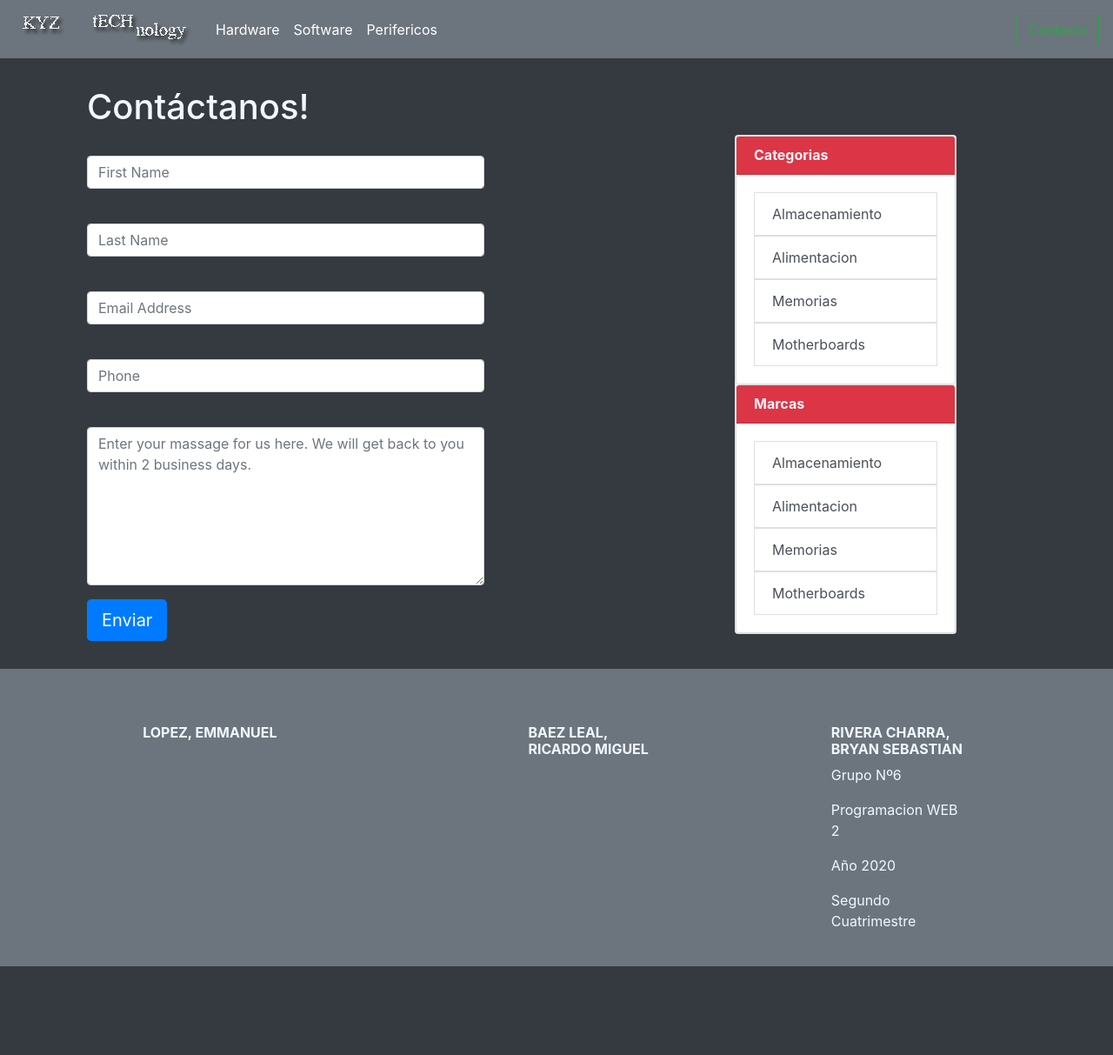
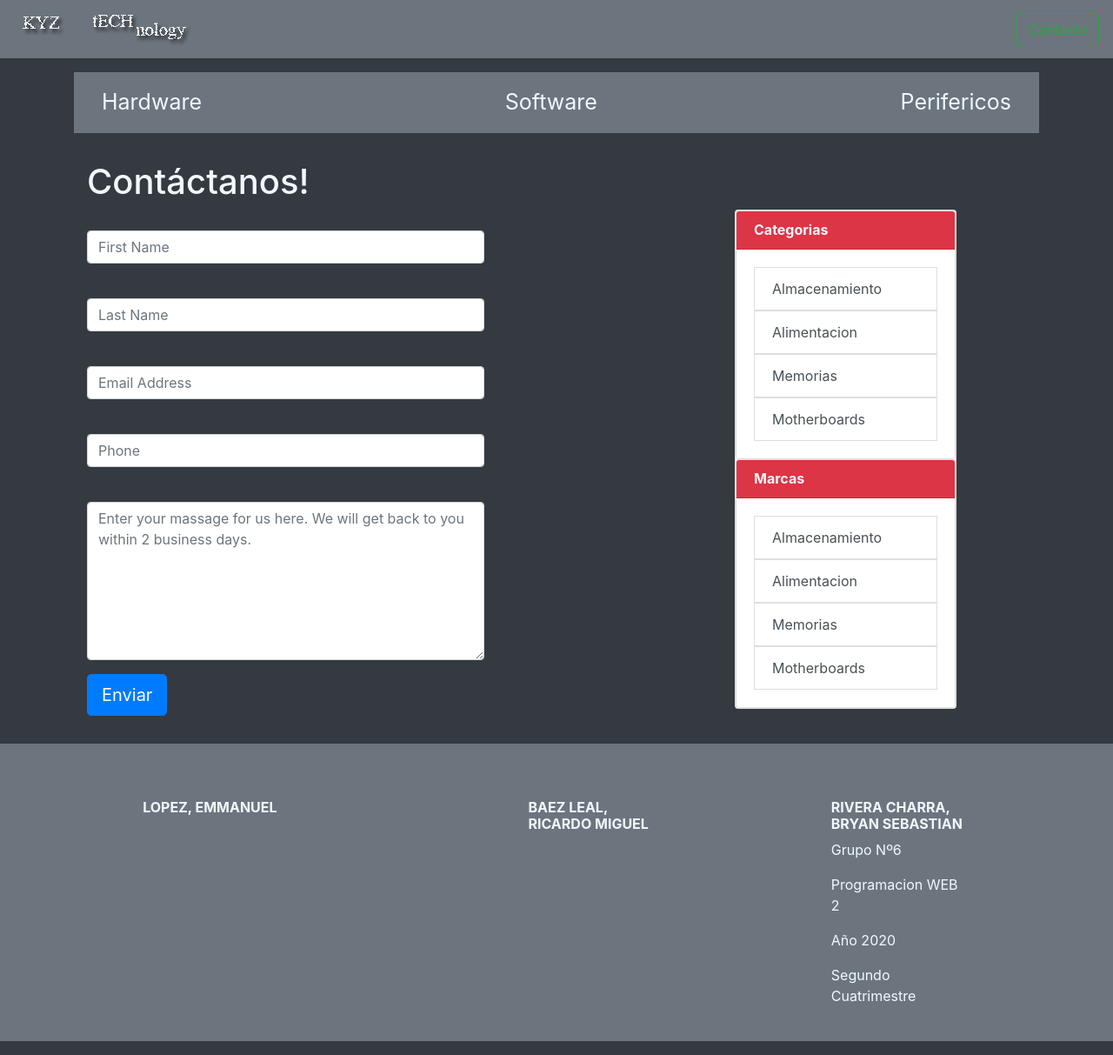
Before and after one commit to h-kANAME/tp_web_2, a PHP site: page /contacto.php in a window 1280 px wide. Shown: the whole page at 87% size. Before the commit the page ends 1111 px from the top, so only its background shows below. Run offline with PHP 8.4, Linux system fonts and the light colour scheme.

Commit message:
added sub nvar-center

```diff
--- a/inc/header.php
+++ b/inc/header.php
@@ -12,8 +12,10 @@
 		integrity="sha384-JcKb8q3iqJ61gNV9KGb8thSsNjpSL0n8PARn9HuZOnIxN0hoP+VmmDGMN5t9UJ0Z" crossorigin="anonymous">
 	<link rel="stylesheet" href="styles/styles.css">
 </head>
+<!-- library -->
 
 <header>
+
 	<nav class="navbar-expand-lg navbar navbar-dark bg-secondary">
 		<a href="index.php"><img src="img/logo.png" alt=""> </a>
 		<button class="navbar-toggler" type="button" data-toggle="collapse" data-target="#navbarSupportedContent"
@@ -23,23 +25,31 @@
 
 		<div class="collapse navbar-collapse" id="navbarSupportedContent">
 			<ul class="navbar-nav mr-auto">
-				<li class="nav-item active">
-					<a class="nav-link" href="hardware.php">Hardware</a>
-				</li>
-				<li class="nav-item active">
-					<a class="nav-link" href="software.php">Software</a>
-				</li>
-				<li class="nav-item active">
-					<a class="nav-link" href="#">Perifericos</a>
-				</li>
+
 			</ul>
-			<a href="contacto.php"><button class="btn btn-outline-success my-2 my-sm-0"
-					type="submit">Contacto</button></a>
+			<a href="contacto.php"><button class="btn btn-outline-success my-2 my-sm-0" type="submit">Contacto</button></a>
 		</div>
 	</nav>
-	<ul class="nav justify-content-center navbar navbar-dark bg-dark ">
 
-	</ul>
+
 </header>
 
 <body class="bg-dark">
+
+	<div class="container nvarTwo">
+		<div class="row">
+			<div class="my-3 col-12">
+				<ul class="nav justify navbar navbar-dark bg-secondary">
+					<li class="nav-item active">
+						<a class="nav-link nvarTwo " style="font-size: 25px;" href="hardware.php">Hardware</a>
+					</li>
+					<li class="nav-item active">
+						<a class="nav-link nvarTwo" style="font-size: 25px;" href="software.php">Software</a>
+					</li>
+					<li class="nav-item active">
+						<a class="nav-link nvarTwo" style="font-size: 25px;" href="#">Perifericos</a>
+					</li>
+				</ul>
+			</div>
+		</div>
+	</div>
--- a/styles/styles.css
+++ b/styles/styles.css
@@ -16,6 +16,7 @@
 
 .nvarTwo{
 	color: aliceblue;
+	font-size: 20px;
 }
 
 .colorSide{
```
